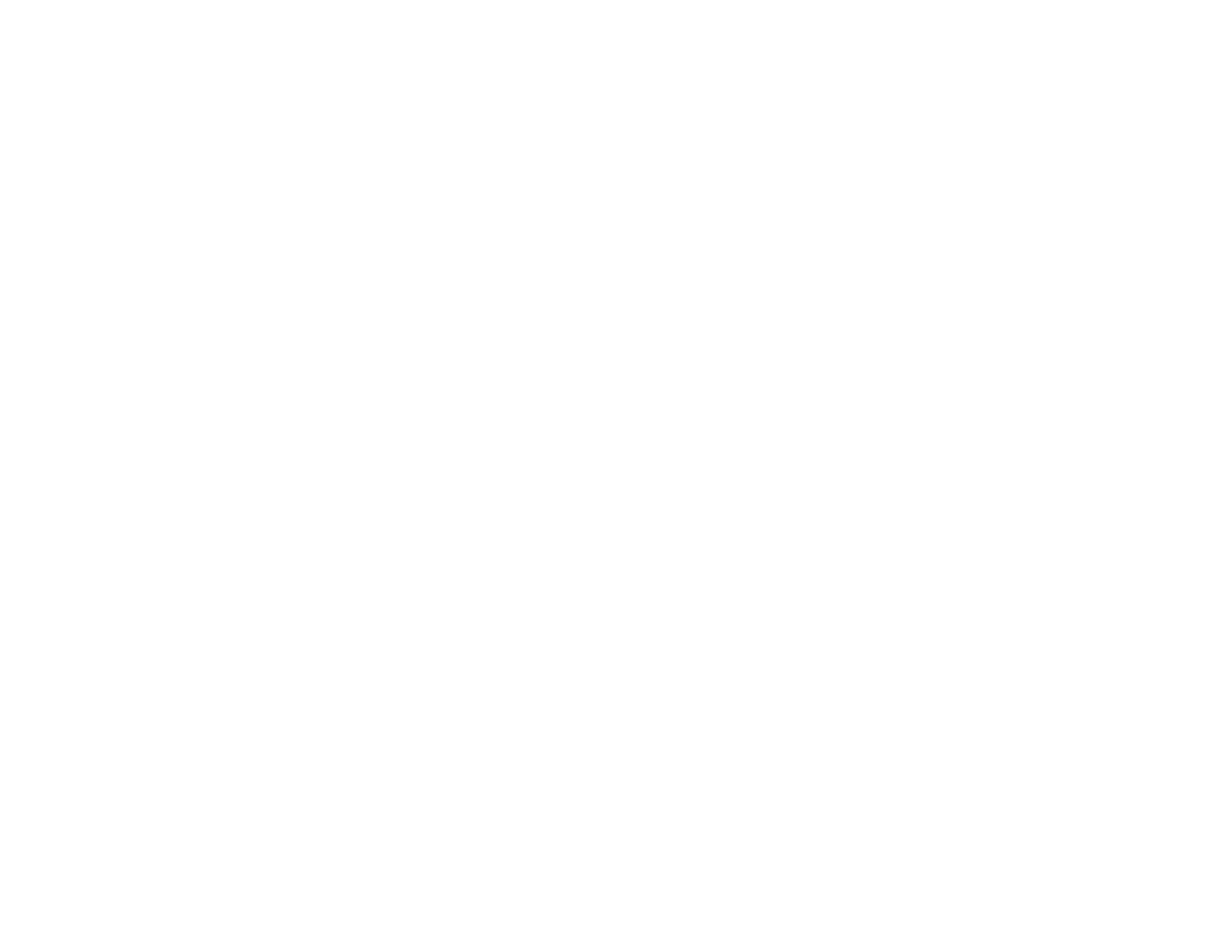
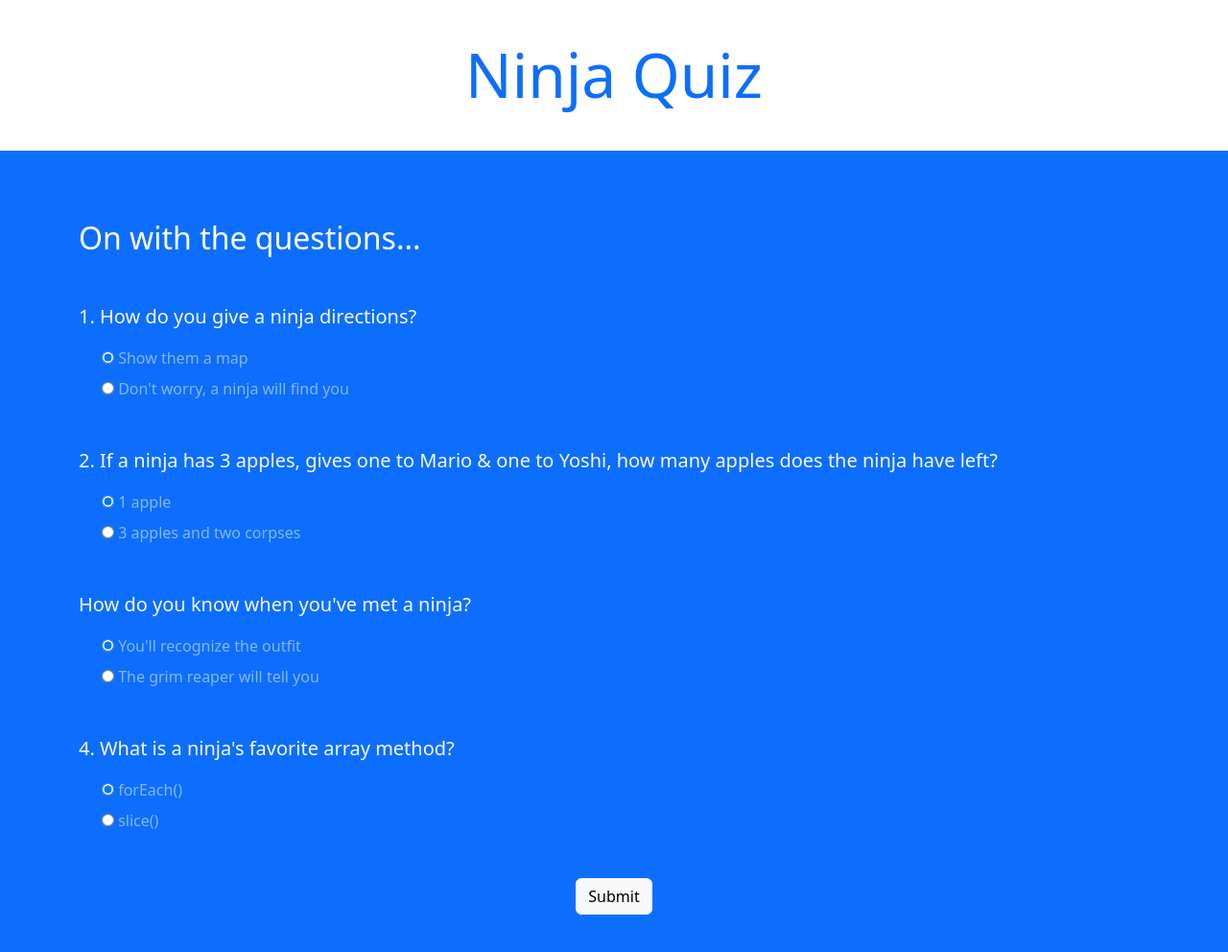
Before and after one commit to GitHubBrewer/modern-javascript_GHB, a plain HTML site: page index.html in a window 1280 px wide. Shown: the whole page at 96% size. Before the commit the page ends 800 px from the top, so only its background shows below. Drawn offline with nearby package versions, Linux system fonts and the light colour scheme.

Commit message:
added quiz html template

```diff
--- a/index.html
+++ b/index.html
@@ -7,6 +7,70 @@
 </head>
 <body>
 
+  <!-- top section -->
+  <div class="intro py-3 bg-white text-center">
+    <div class="container">
+      <h2 class="text-primary display-3 my-4">Ninja Quiz</h2>
+    </div>
+  </div>
+
+  <!-- quiz section -->
+  <div class="quiz py-4 bg-primary">
+    <div class="container">
+      <h2 class="my-5 text-white">On with the questions...</h2>
+
+      <form class="quiz-form text-light">
+        <div class="my-5">
+          <p class="lead font-weight-normal">1. How do you give a ninja directions?</p>
+          <div class="form-check my-2 text-white-50">
+            <input type="radio" name="q1" value="A" checked>
+            <label class="form-check-label">Show them a map</label>
+          </div>
+          <div class="form-check my-2 text-white-50">
+            <input type="radio" name="q1" value="B">
+            <label class="form-check-label">Don't worry, a ninja will find you</label>
+          </div>
+        </div>
+        <div class="my-5">
+          <p class="lead font-weight-normal">2. If a ninja has 3 apples, gives one to Mario & one to Yoshi, how many apples does the ninja have left?</p>
+          <div class="form-check my-2 text-white-50">
+            <input type="radio" name="q2" value="A" checked>
+            <label class="form-check-label">1 apple</label>
+          </div>
+          <div class="form-check my-2 text-white-50">
+            <input type="radio" name="q2" value="B">
+            <label class="form-check-label">3 apples and two corpses</label>
+          </div>
+        </div>
+        <div class="my-5">
+          <p class="lead font-weight-normal">How do you know when you've met a ninja?</p>
+          <div class="form-check my-2 text-white-50">
+            <input type="radio" name="q3" value="A" checked>
+            <label class="form-check-label">You'll recognize the outfit</label>
+          </div>
+          <div class="form-check my-2 text-white-50">
+            <input type="radio" name="q3" value="B">
+            <label class="form-check-label">The grim reaper will tell you</label>
+          </div>
+        </div>
+        <div class="my-5">
+          <p class="lead font-weight-normal">4. What is a ninja's favorite array method?</p>
+          <div class="form-check my-2 text-white-50">
+            <input type="radio" name="q4" value="A" checked>
+            <label class="form-check-label">forEach()</label>
+          </div>
+          <div class="form-check my-2 text-white-50">
+            <input type="radio" name="q4" value="B">
+            <label class="form-check-label">slice()</label>
+          </div>
+        </div>
+        <div class="text-center">
+          <input type="submit" value="Submit" class="btn btn-light">
+        </div>
+      </form>
+
+    </div>
+  </div>
   <script src="app.js"></script>
 </body>
 </html>
```
